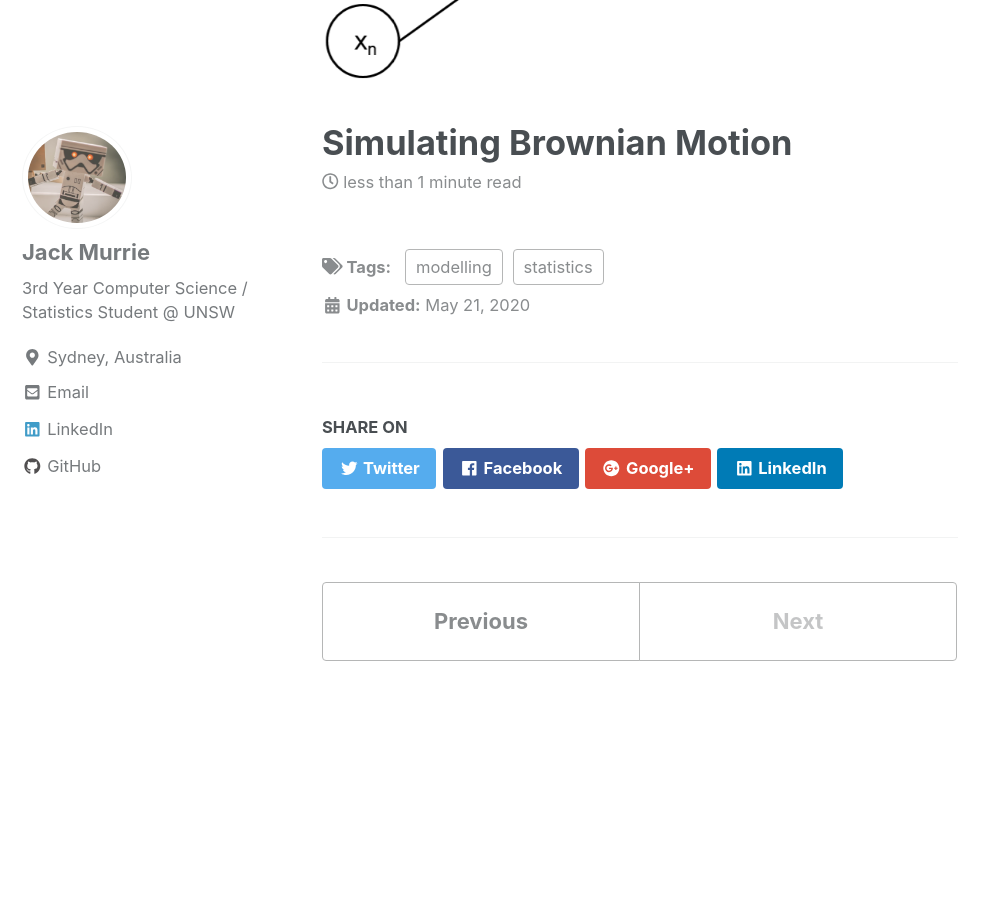
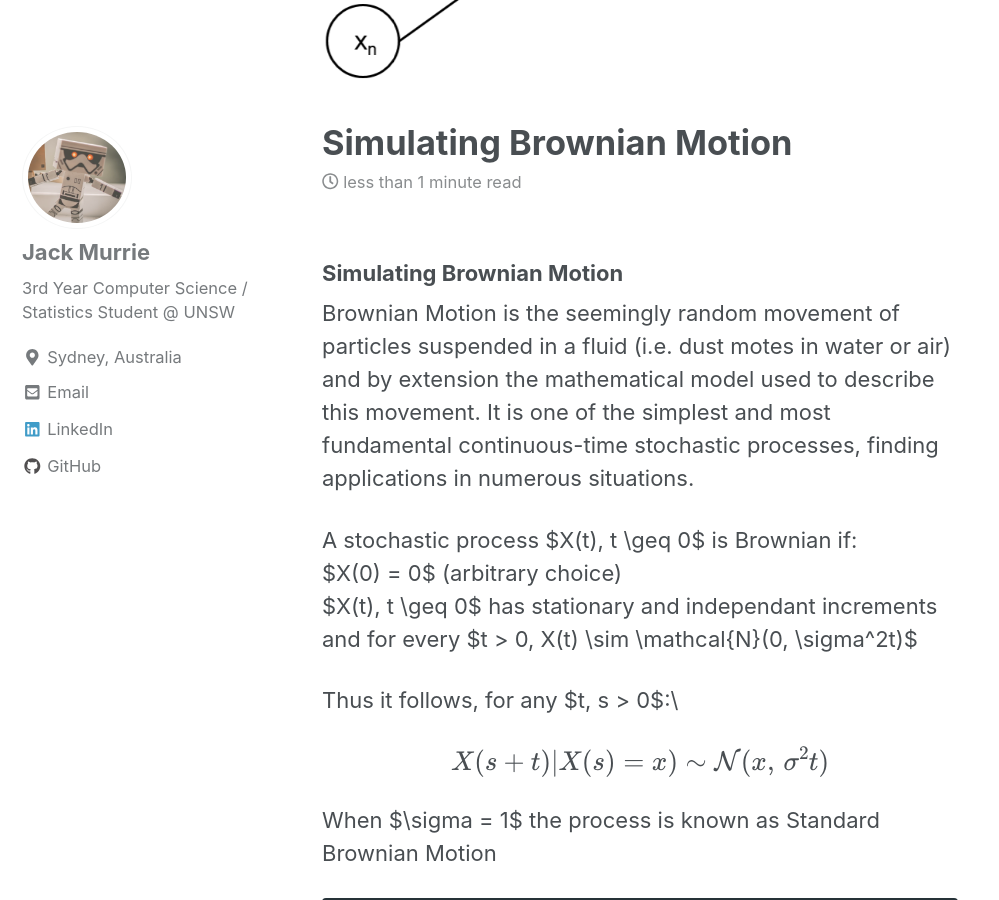
Before and after one commit to JackMurrie/JackMurrie.github.io, a Jekyll site: the page built from _posts/2020-05-21-brownianMotion.md, in a window 1280 px wide and 900 px high, scrolled down 373 px. Shown: the whole window, without its empty margins (0-999 px from the left). Built offline with Jekyll 4.4.1, drawn with Linux system fonts in a browser that asks for light colours; nearby versions of some CDN libraries; formulas are drawn with MathJax 3; some of the changed text lies outside the part shown.

Commit message:
Update 2020-05-21-brownianMotion.md

````diff
--- a/_posts/2020-05-21-brownianMotion.md
+++ b/_posts/2020-05-21-brownianMotion.md
@@ -7,3 +7,55 @@ header:
 excerpt: "Simulating Brownian Motion and using it to model stock prices"
 mathjax: "true"
 ---
+### Simulating Brownian Motion
+
+Brownian Motion is the seemingly random movement of particles suspended in a fluid (i.e. dust motes in water or air) and by extension the mathematical model used to describe this movement. It is one of the simplest and most fundamental continuous-time
+stochastic processes, finding applications in numerous situations.
+
+A stochastic process $X(t), t \geq 0$ is Brownian if: \
+$X(0) = 0$ (arbitrary choice)\
+$X(t), t \geq 0$ has stationary and independant increments\
+and for every $t > 0, X(t) \sim \mathcal{N}(0, \sigma^2t)$
+
+Thus it follows, for any $t, s > 0$:\
+
+$$X(s+t)|X(s)=x) \sim \mathcal{N}(x,\,\sigma^{2}t)$$
+
+When $\sigma = 1$ the process is known as Standard Brownian Motion
+
+
+```python
+import numpy as np
+import matplotlib.pyplot as plt
+import seaborn as sns
+import matplotlib.style as style
+
+def Brownian(u, sigma, dt, moves):
+
+    #dt: time increment
+    #moves: number of increments, dt*moves = total time of process
+
+    random_movements = np.random.normal(u, dt*sigma**2, moves)
+    B_t = np.cumsum(random_movements)
+
+    #Plot
+    t = np.linspace(0, dt*moves, moves)
+
+    return B_t, t
+```
+
+
+```python
+for i in range(0, 5):
+    B_t, t = Brownian(0, 1, 1, 100)
+    plt.step(t, B_t)
+
+style.use('seaborn-dark-palette')
+plt.title("Standard Brownian Motion")
+plt.xlabel("t", fontsize=16)
+plt.ylabel("B(t)", fontsize=16)
+plt.show()
+```
+
+
+![png](/BM_outputs/output_3_0.png)
````
